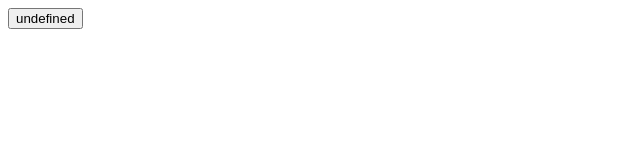
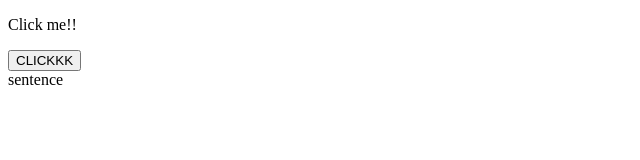
Before and after one commit to jennimm/DOMManipulation, a plain HTML site: page index.html in a window 1280 px wide. Shown: the whole page, without its empty margins (0-640 px from the left). Drawn offline with Linux system fonts and the light colour scheme.

Commit message:
Update index.html

```diff
--- a/index.html
+++ b/index.html
@@ -4,13 +4,15 @@
     <title>DOM Manipulation</title>
     <meta charset="UTF-8">
     <meta name="viewport" content="width=device-width, initial-scale = 1">
-    <button id="BUTTON">Click Me</button>
+</head>
+<body>
+    <p id="BUTTON" onclick="GenerateSentence()">Click me!!</p>
+    <button id = "BUTTON" onclick="GenerateSentence()">CLICKKK</button>
     <script>
         function getRandomInt(max) {
-            console.log(Math.floor(Math.random() * Math.floor(max)))
         return Math.floor(Math.random() * Math.floor(max));
         }
-        function buttonFunction() {
+        function GenerateSentence() {
             //The adjective noun verb adverb.
             var sentence = "The ";
             var adjectiveArray = [["large", "small", "pretty", "colourful", "broad", "hyper"],
@@ -27,16 +29,11 @@
             sentence = sentence + adjectiveArray[2][getRandomInt(5)] + " ";
             sentence = sentence + adjectiveArray[3][getRandomInt(5)] + ".";
 
-            alert(sentence)
+           document.writeln("\n", sentence)
+        }
+    </script>
 
-        }
-       /* function buttonFunction(buttonS) {
-            buttonS.addEventListener("DOMContentLoaded", GenerateSentence())
-        } */
-        document.getElementById('BUTTON').innerHTML = buttonFunction();
-    </script>
-</head>
-<body>
+    <div>sentence</div>
 
 </body>
 </html>
```
